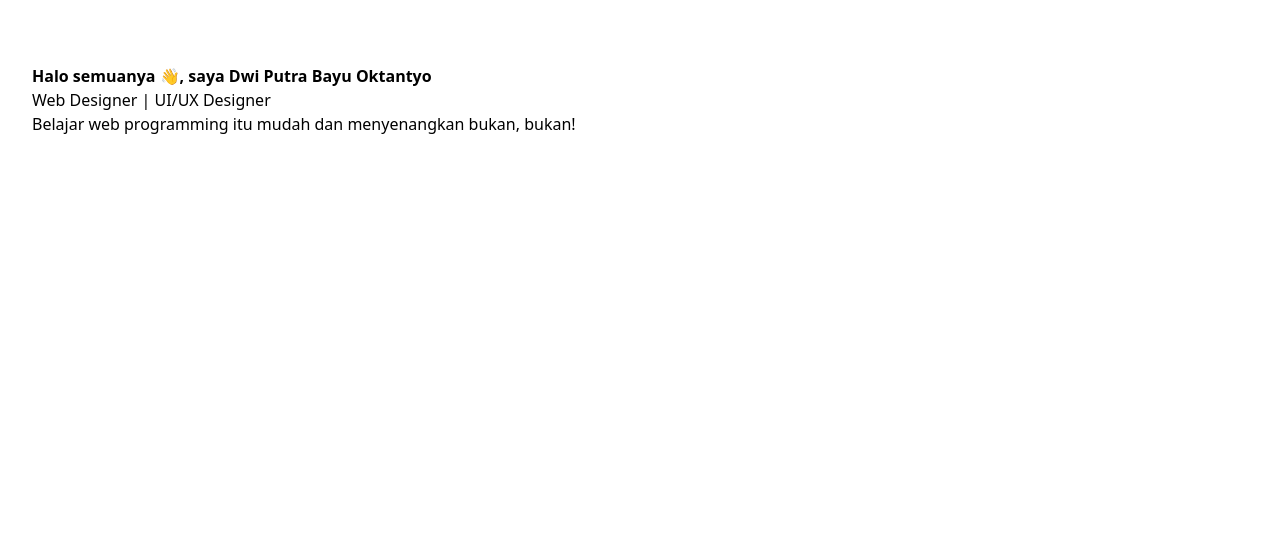
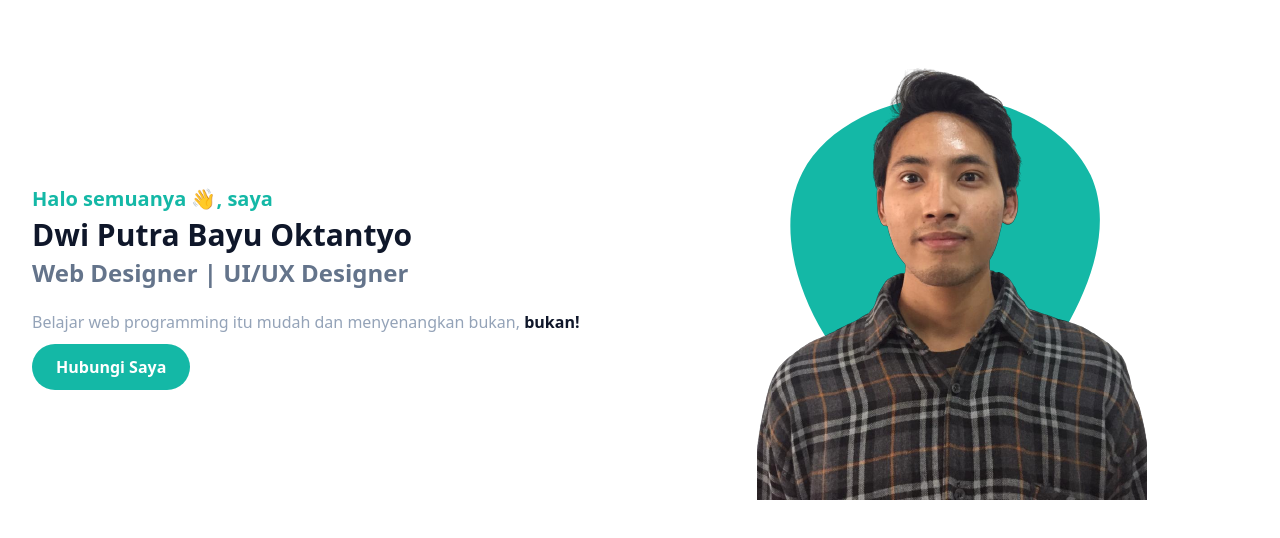
Before and after one commit to dpbayu/TailwindPortfolio, a website: page index.html in a window 1280 px wide. Drawn offline with Linux system fonts and the light colour scheme.

Commit message:
Update index.html

```diff
--- a/index.html
+++ b/index.html
@@ -14,11 +14,36 @@
     <section id="home" class="py-16">
         <div class="container">
             <div class="flex flex-wrap">
-                <div class="w-full self-center px-4">
-                    <h1 class="text-base font-semibold text-teal-500">Halo semuanya 👋, saya Dwi Putra Bayu Oktantyo</h1>
-                    <h2>Web Designer | UI/UX Designer</h2>
-                    <p>Belajar web programming itu mudah dan menyenangkan bukan, bukan!</p>
+                <!-- Bagian Kiri -->
+                <div class="w-full self-center px-4 lg:w-1/2">
+                    <h1 class="text-base font-semibold text-primary md:text-xl">Halo semuanya 👋, saya
+                        <span class="block font-bold text-3xl my-1 text-dark lg:text-3xl">Dwi Putra Bayu Oktantyo</span>
+                    </h1>
+                    <h2 class="font-semibold text-slate-500 text-lg my-1 lg:text-2xl">Web Designer | UI/UX Designer</h2>
+                    <p class="font-medium text-slate-400 my-5 leading-relaxed">Belajar web programming itu mudah dan
+                        menyenangkan bukan, <span class="font-bold text-dark">bukan!</span></p>
+                    <!-- Button -->
+                    <a href="#"
+                        class="text-base font-semibold text-white bg-primary py-3 px-6 rounded-full hover:shadow-lg hover:opacity-80 transition duration-300 ease-in-out">
+                        Hubungi Saya
+                    </a>
+                    <!-- Button -->
                 </div>
+                <!-- Bagian Kiri -->
+                <!-- Bagian Kanan -->
+                <div class="w-full self-end px-4 lg:w-1/2">
+                    <div class="mt-10 relative lg:mt-0 lg:right-0">
+                        <img class="max-w-full mx-auto" src="dist/img/img.png" alt="bayu">
+                        <span class="absolute -top-0 -z-10 left-1/2 -translate-x-1/2">
+                            <svg width="400" height="400" viewBox="0 0 200 200" xmlns="http://www.w3.org/2000/svg">
+                                <path fill="#14B8A6"
+                                    d="M63,-40.4C72.5,-19.9,64.8,6.5,51.4,29.4C38,52.3,19,71.6,-1.4,72.5C-21.9,73.3,-43.8,55.6,-58,32.2C-72.3,8.8,-79,-20.3,-68,-41.6C-57.1,-62.9,-28.5,-76.4,-0.9,-75.9C26.8,-75.4,53.5,-60.9,63,-40.4Z"
+                                    transform="translate(100 100) scale(1.1)" />
+                            </svg>
+                        </span>
+                    </div>
+                </div>
+                <!-- Bagian Kanan -->
             </div>
         </div>
     </section>
```
